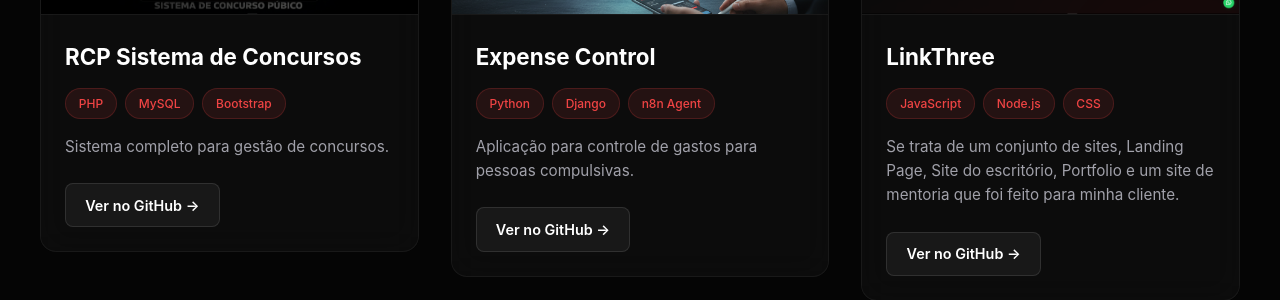
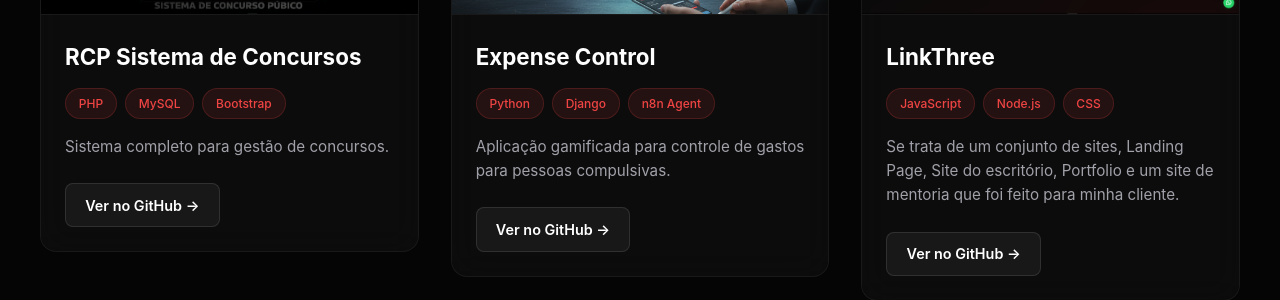
Before and after one commit to DEVBORGES1/devborges1.github.io, a React (Vite) app: page / in a window 1280 px wide. Shown: the part 4820-5120 px from the top of the page. Built offline with nearby package versions, Linux system fonts and the light colour scheme.

Commit message:
att expens

```diff
--- a/src/components/Projects.jsx
+++ b/src/components/Projects.jsx
@@ -17,7 +17,7 @@ const Projects = () => {
         },
         {
             title: 'Expense Control',
-            description: 'Aplicação para controle de gastos para pessoas compulsivas.',
+            description: 'Aplicação gamificada para controle de gastos para pessoas compulsivas.',
             link: 'https://github.com/DEVBORGES1/Expense-Control',
             image: expenseImg,
             tech: ['Python', 'Django', 'n8n Agent']
```
